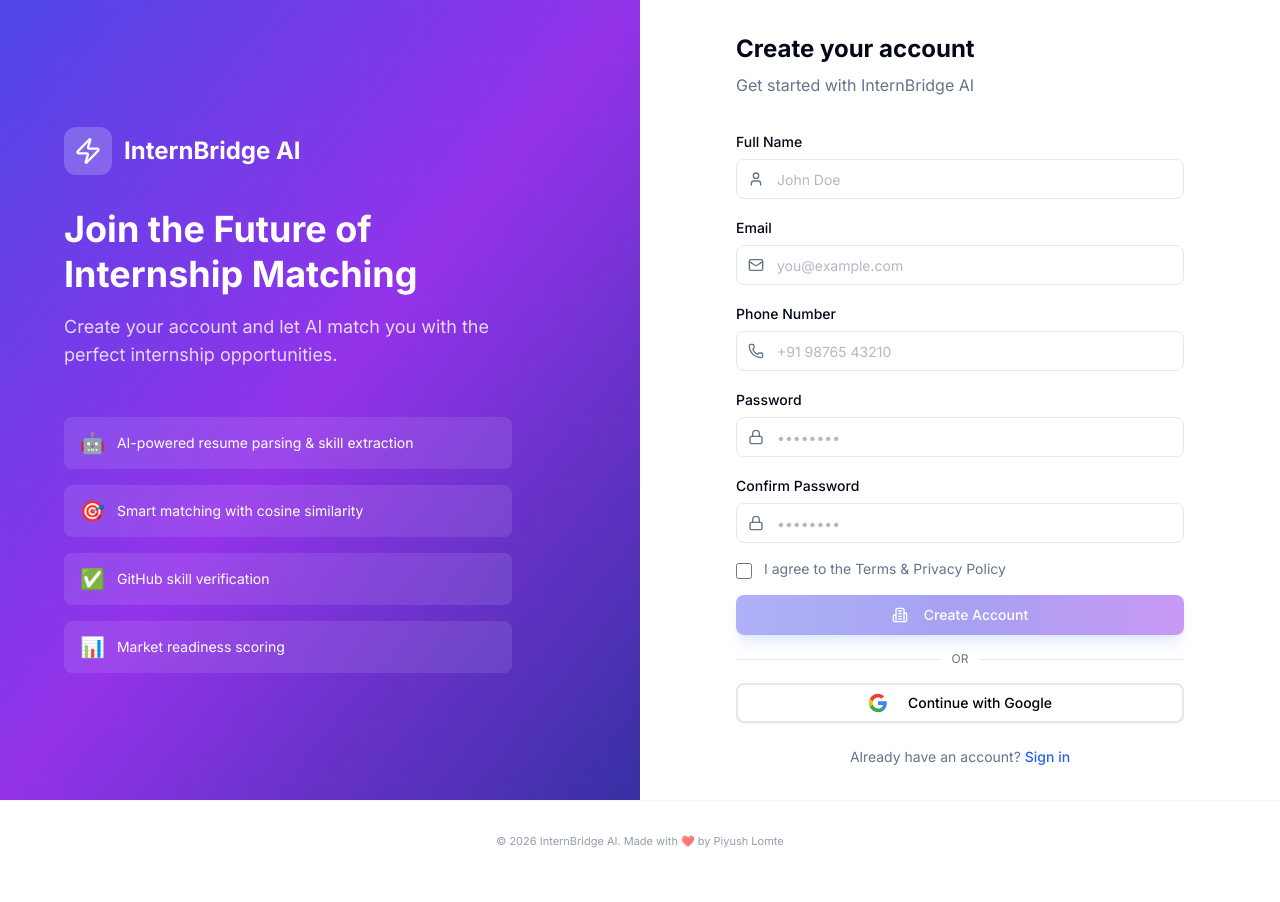
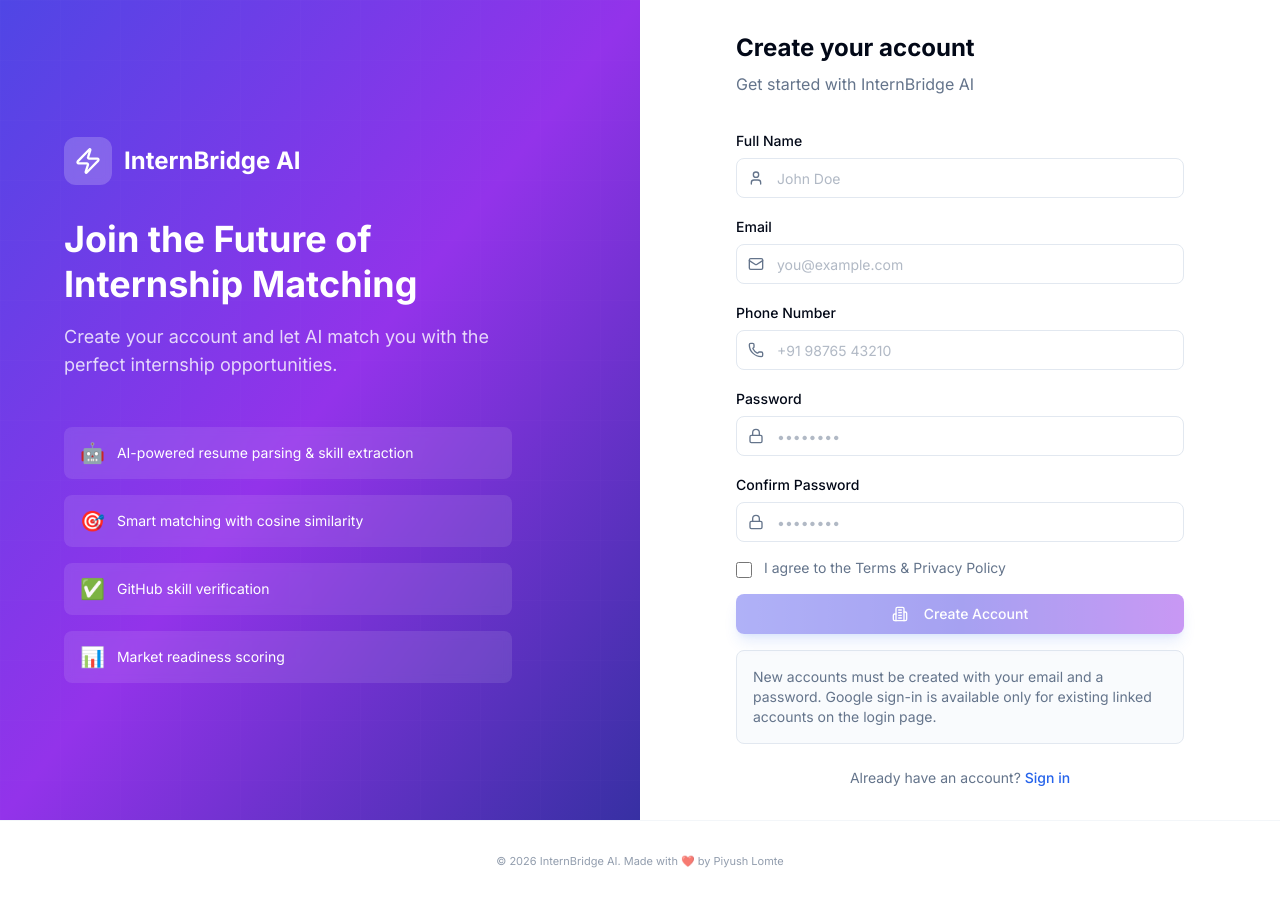
Before and after one commit to InternBridgeAI/InternBridge-AI, a Next.js app: page /register in a window 1280 px wide. Built offline with nearby package versions, Linux system fonts and the light colour scheme; no server answers.

Commit message:
Harden password-first auth flow

```diff
--- a/src/app/(auth)/login/page.tsx
+++ b/src/app/(auth)/login/page.tsx
@@ -1,6 +1,6 @@
 'use client';
 
-import React, { useState } from 'react';
+import React, { useEffect, useState } from 'react';
 import { createClient } from '@/lib/supabase/client';
 import { useRouter } from 'next/navigation';
 import Link from 'next/link';
@@ -14,6 +14,19 @@
     const [loading, setLoading] = useState(false);
     const [error, setError] = useState('');
     const router = useRouter();
+
+    useEffect(() => {
+        if (typeof window === 'undefined') {
+            return;
+        }
+
+        const errorCode = new URLSearchParams(window.location.search).get('error');
+        if (errorCode === 'google-signup-disabled') {
+            setError('Create your account with email and password first. Google sign-in is only available for existing linked accounts.');
+        } else if (errorCode === 'auth-code-error') {
+            setError('We could not complete the sign-in request. Please try again.');
+        }
+    }, []);
 
     const handleLogin = async (e: React.FormEvent) => {
         e.preventDefault();
@@ -86,10 +99,22 @@
         setError('');
 
         const supabase = createClient();
-        const { error: otpError } = await supabase.auth.signInWithOtp({ email });
+        const { error: otpError } = await supabase.auth.signInWithOtp({
+            email,
+            options: {
+                shouldCreateUser: false,
+                emailRedirectTo: typeof window !== 'undefined'
+                    ? `${window.location.origin}/auth/callback`
+                    : undefined,
+            },
+        });
 
         if (otpError) {
-            setError(otpError.message);
+            if (otpError.message.toLowerCase().includes('signups not allowed for otp')) {
+                setError('No account was found for this email. Please sign up with email and password first.');
+            } else {
+                setError(otpError.message);
+            }
         } else {
             setError('');
             alert('Check your email for the magic link!');
--- a/src/app/(auth)/register/page.tsx
+++ b/src/app/(auth)/register/page.tsx
@@ -47,7 +47,7 @@
         setLoading(true);
 
         const supabase = createClient();
-        const { error: authError } = await supabase.auth.signUp({
+        const { data, error: authError } = await supabase.auth.signUp({
             email: formData.email,
             password: formData.password,
             options: {
@@ -74,6 +74,16 @@
             return;
         }
 
+        const isExistingUserResponse = Boolean(
+            data.user && Array.isArray(data.user.identities) && data.user.identities.length === 0
+        );
+
+        if (isExistingUserResponse) {
+            setError('This email is already in use. Please sign in or reset your password instead.');
+            setLoading(false);
+            return;
+        }
+
         if (typeof window !== 'undefined') {
             localStorage.setItem('pending_verification_email', formData.email);
             localStorage.setItem('pending_profile_full_name', formData.fullName);
@@ -83,37 +93,6 @@
 
         router.push('/verify');
         setLoading(false);
-    };
-
-    const handleGoogleLogin = async () => {
-        if (!agreedToTerms) {
-            setError('Please accept the Terms & Privacy Policy to continue.');
-            return;
-        }
-        setLoading(true);
-        setError('');
-        if (typeof window !== 'undefined') {
-            localStorage.setItem('pending_profile_full_name', formData.fullName);
-            localStorage.setItem('pending_profile_phone', formData.phone);
-            localStorage.removeItem('pending_registration_role');
-        }
-        const supabase = createClient();
-        const { error: googleError } = await supabase.auth.signInWithOAuth({
-            provider: 'google',
-            options: {
-                redirectTo: `${window.location.origin}/auth/callback`,
-            },
-        });
-
-        if (googleError) {
-            console.error('Google Auth error:', googleError);
-            if (googleError.message.toLowerCase().includes('provider is not enabled')) {
-                setError('Google Login is not yet enabled in the Supabase Dashboard. Please contact the administrator.');
-            } else {
-                setError(googleError.message);
-            }
-            setLoading(false);
-        }
     };
 
     return (
@@ -238,40 +217,8 @@
                         </Button>
                     </form>
 
-                    <div className="mt-4 flex items-center gap-3">
-                        <div className="flex-1 h-px bg-border" />
-                        <span className="text-xs text-muted-foreground">OR</span>
-                        <div className="flex-1 h-px bg-border" />
-                    </div>
-
-                    <div className="mt-4">
-                        <Button
-                            type="button"
-                            variant="outline"
-                            className="w-full bg-white text-black hover:bg-gray-50 border-gray-200 shadow-sm"
-                            onClick={handleGoogleLogin}
-                            disabled={loading}
-                        >
-                            <svg className="w-5 h-5 mr-3" viewBox="0 0 24 24">
-                                <path
-                                    d="M22.56 12.25c0-.78-.07-1.53-.2-2.25H12v4.26h5.92c-.26 1.37-1.04 2.53-2.21 3.31v2.77h3.57c2.08-1.92 3.28-4.74 3.28-8.09z"
-                                    fill="#4285F4"
-                                />
-                                <path
-                                    d="M12 23c2.97 0 5.46-.98 7.28-2.66l-3.57-2.77c-.98.66-2.23 1.06-3.71 1.06-2.86 0-5.29-1.93-6.16-4.53H2.18v2.84C3.99 20.53 7.7 23 12 23z"
-                                    fill="#34A853"
-                                />
-                                <path
-                                    d="M5.84 14.09c-.22-.66-.35-1.36-.35-2.09s.13-1.43.35-2.09V7.07H2.18C1.43 8.55 1 10.22 1 12s.43 3.45 1.18 4.93l2.85-2.22.81-.62z"
-                                    fill="#FBBC05"
-                                />
-                                <path
-                                    d="M12 5.38c1.62 0 3.06.56 4.21 1.64l3.15-3.15C17.45 2.09 14.97 1 12 1 7.7 1 3.99 3.47 2.18 7.07l3.66 2.84c.87-2.6 3.3-4.53 6.16-4.53z"
-                                    fill="#EA4335"
-                                />
-                            </svg>
-                            Continue with Google
-                        </Button>
+                    <div className="mt-4 rounded-lg border border-border bg-muted/40 p-4 text-sm text-muted-foreground">
+                        New accounts must be created with your email and a password. Google sign-in is available only for existing linked accounts on the login page.
                     </div>
 
                     <p className="mt-6 text-center text-sm text-muted-foreground">
--- a/src/app/auth/callback/route.ts
+++ b/src/app/auth/callback/route.ts
@@ -16,6 +16,8 @@
             const { data: { session } } = await supabase.auth.getSession()
 
             if (session?.user) {
+                const provider = session.user.app_metadata?.provider || session.user.identities?.[0]?.provider || null
+
                 // --- Auto-save GitHub & LinkedIn data from real OAuth identity links ---
                 const identities = session.user.identities || []
 
@@ -60,6 +62,11 @@
                 }
 
                 if (!profile) {
+                    if (provider === 'google') {
+                        await supabase.auth.signOut()
+                        return NextResponse.redirect(`${origin}/login?error=google-signup-disabled`)
+                    }
+
                     const inferredRole = roleParam || session.user.user_metadata?.role || 'student';
                     const roleSelected = Boolean(roleParam || session.user.user_metadata?.role);
 
```
